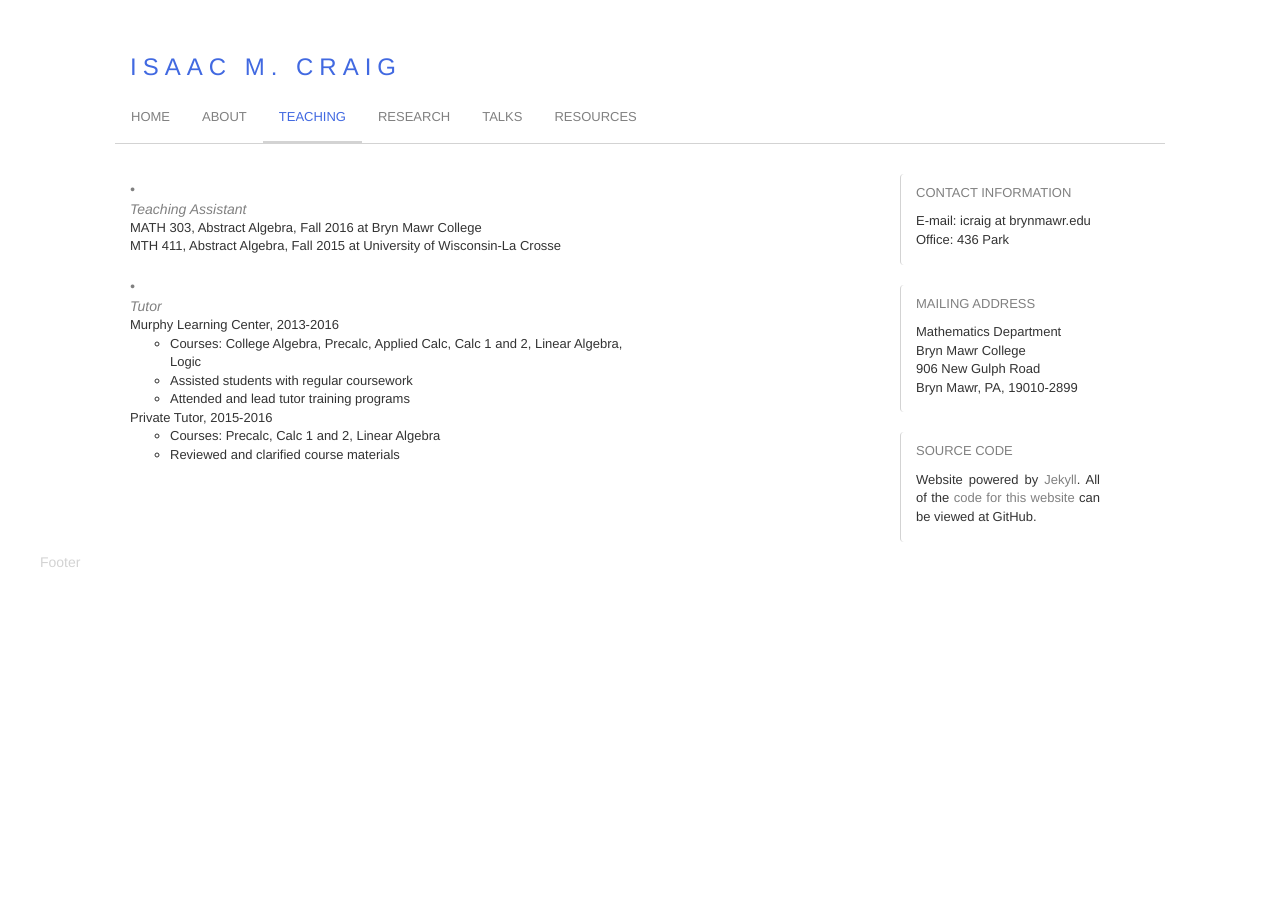
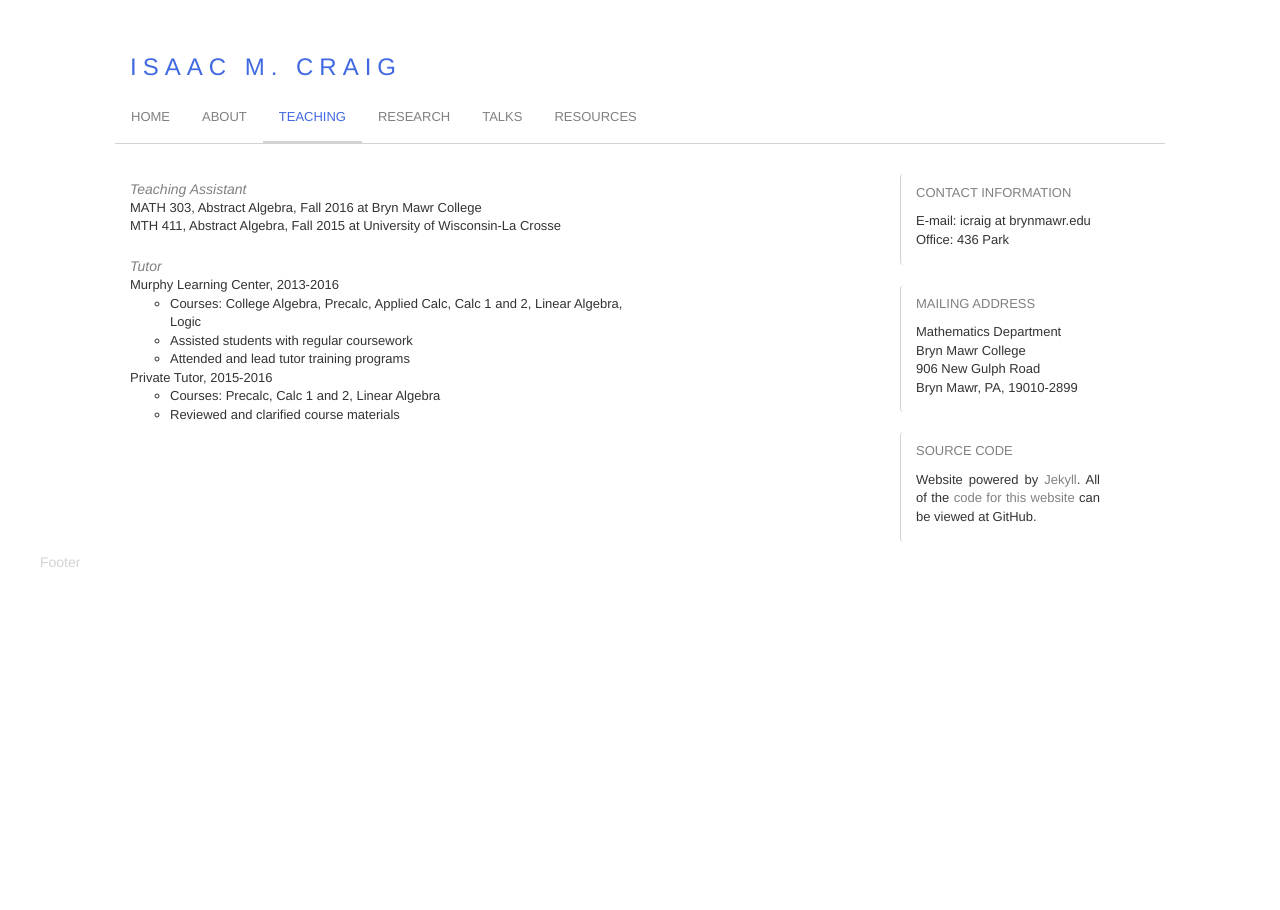
Before and after one commit to isundberg/isaacmc.github.io, a Jekyll site: the page built from teaching/index.html, in a window 1280 px wide. Built offline with Jekyll 4.4.1, drawn with Linux system fonts in a browser that asks for light colours.

Commit message:
Update index.html

```diff
--- a/teaching/index.html
+++ b/teaching/index.html
@@ -6,7 +6,7 @@
 
 
 <div id="contentBlock" class="col-sm-12">
-<div id="contentItem" class="col-sm-8"><div id="bullet">&#8226</div>Teaching Assistant</div>
+<div id="contentItem" class="col-sm-8">Teaching Assistant</div>
 <ul id="contentList" class="col-sm-8">
   <li>MATH 303, Abstract Algebra, Fall 2016 at Bryn Mawr College</li>
   <li>MTH 411, Abstract Algebra, Fall 2015 at University of Wisconsin-La Crosse</li>
@@ -14,7 +14,7 @@
 </div>
 
 <div id="contentBlock" class="col-sm-12">
-<div id="contentItem" class="col-sm-8"><div id="bullet">&#8226</div>Tutor</div>
+<div id="contentItem" class="col-sm-8">Tutor</div>
 <ul id="contentList" class="col-sm-8">
   <li id="contentListItem">Murphy Learning Center, 2013-2016</li>
   <ul>
```
